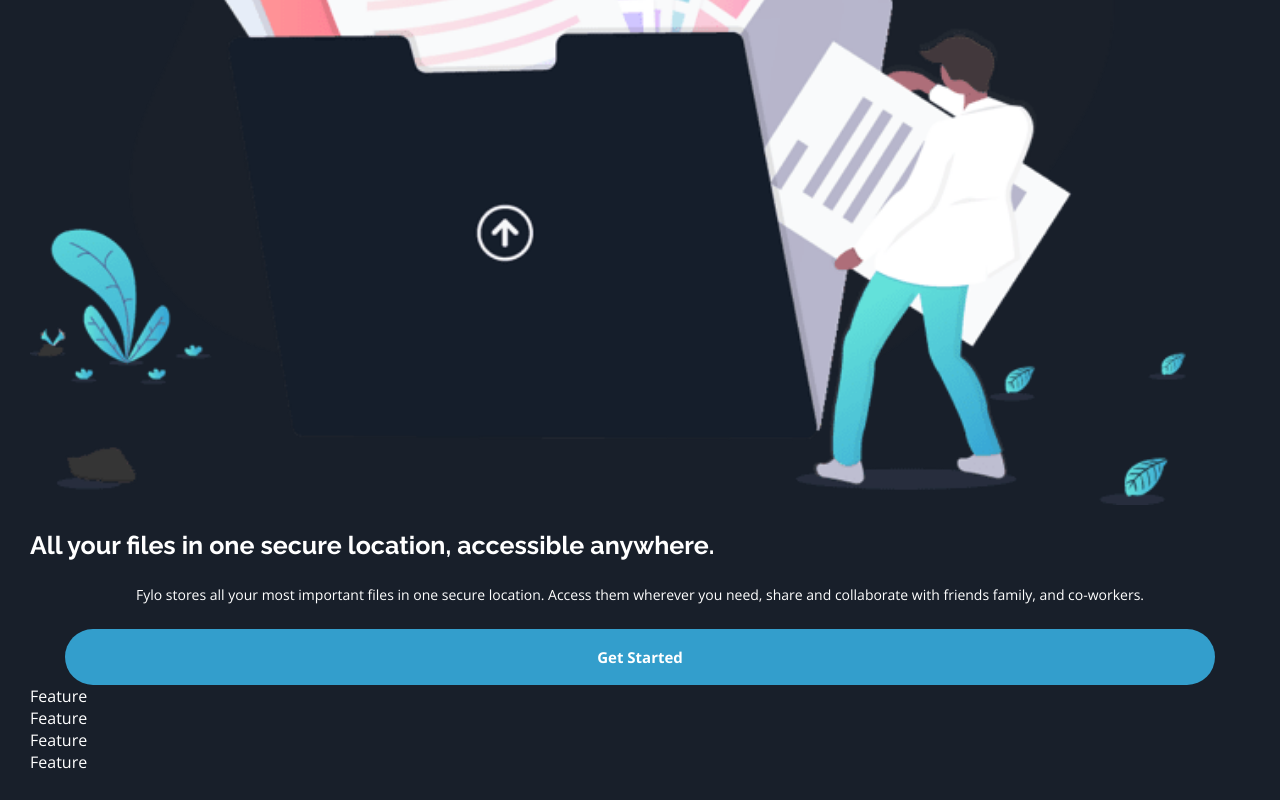
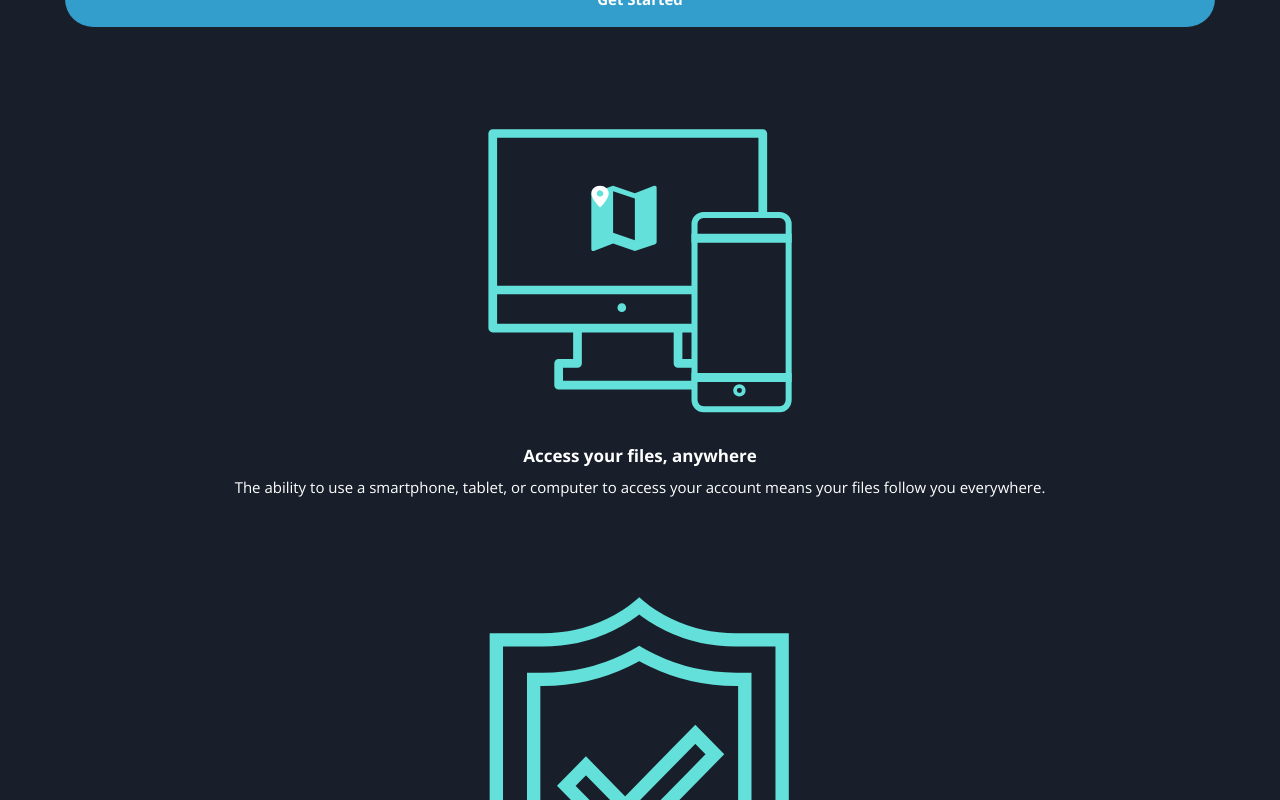
Before and after one commit to hnnav/fylo-dark-theme, a React (Create React App) app: page / in a window 1280 px wide. Shown: the part 500-1300 px from the top of the page. Built offline with nearby package versions, Linux system fonts and the light colour scheme.

Commit message:
features section

```diff
--- a/src/App.js
+++ b/src/App.js
@@ -6,12 +6,28 @@
 function App() {
   return (
     <div>
-     <Navbar />
-     <Intro />
-     <Feature />
-     <Feature />
-     <Feature />
-     <Feature />
+      <Navbar />
+      <Intro />
+      <Feature
+        imgUrl='images/icon-access-anywhere.svg'
+        header="Access your files, anywhere"
+        text="The ability to use a smartphone, tablet, or computer to access your account means your
+        files follow you everywhere." />
+      <Feature
+        imgUrl='images/icon-security.svg'
+        header="Security you can trust"
+        text="2-factor authentication and user-controlled encryption are just a couple of the security
+        features we allow to help secure your files." />
+      <Feature
+        imgUrl='images/icon-collaboration.svg'
+        header="Real-time collaboration"
+        text="Securely share files and folders with friends, family and colleagues for live collaboration.
+        No email attachments required." />
+      <Feature
+        imgUrl='images/icon-any-file.svg'
+        header="Store any type of file"
+        text="Whether you're sharing holidays photos or work documents, Fylo has you covered allowing for all
+        file types to be securely stored and shared." />
     </div>
   );
 }
--- a/src/components/Feature.js
+++ b/src/components/Feature.js
@@ -1,11 +1,13 @@
 import React from 'react'
 import '../styles/Feature.css';
 
-function Feature(){
+function Feature(props){
     return(
-        <div class='feature'>
-            Feature
-        </div>
+            <div class='feature'>
+                <img src={props.imgUrl} alt='img' />
+                <h2>{props.header}</h2>
+                <p>{props.text}</p>
+            </div>
     );
 }
 export default Feature;
--- a/src/styles/Feature.css
+++ b/src/styles/Feature.css
@@ -0,0 +1,22 @@
+.feature {
+    margin-top: 100px;
+    display: flex;
+    flex-direction: column;
+    align-items: center;
+    gap: 10px;
+    text-align: center;
+}
+
+h2 {
+    font-size: 17px;
+    font-weight: 700;
+}
+
+p {
+    font-size: 15px;
+}
+
+img {
+    width: 25%;
+    padding-bottom: 20px;
+}
```
Also changed, not shown: src/components/EmailSignUp.js (added), src/components/Footer.js (added), src/components/StayProductive.js (added), src/components/Testimonial.js (added), src/styles/EmailSignUp.css (added), src/styles/Footer.css (added), src/styles/StayProductive.css (added), src/styles/Testimonial.css (added), 1 other file (tests, documents, lock files or other folders).
